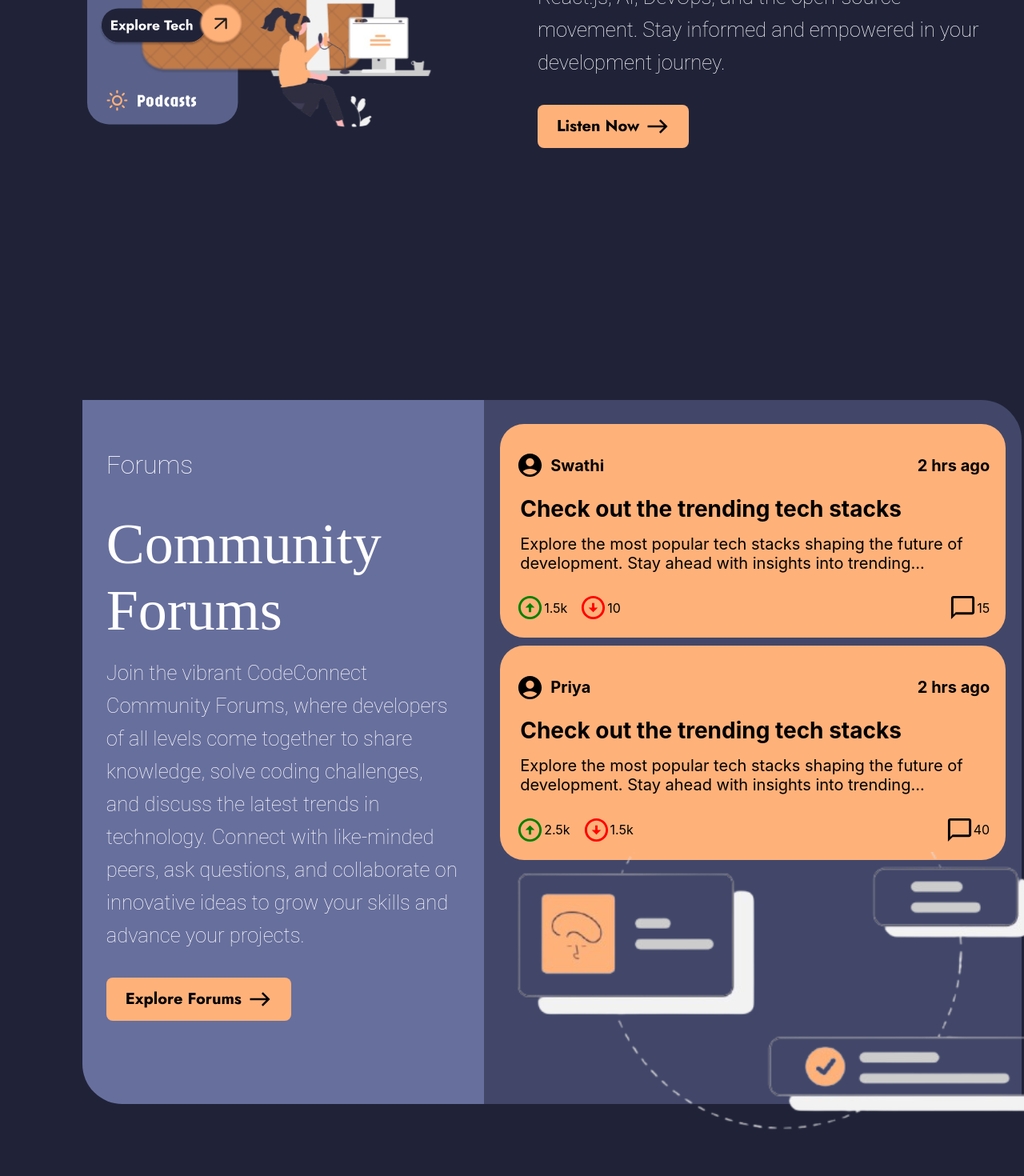
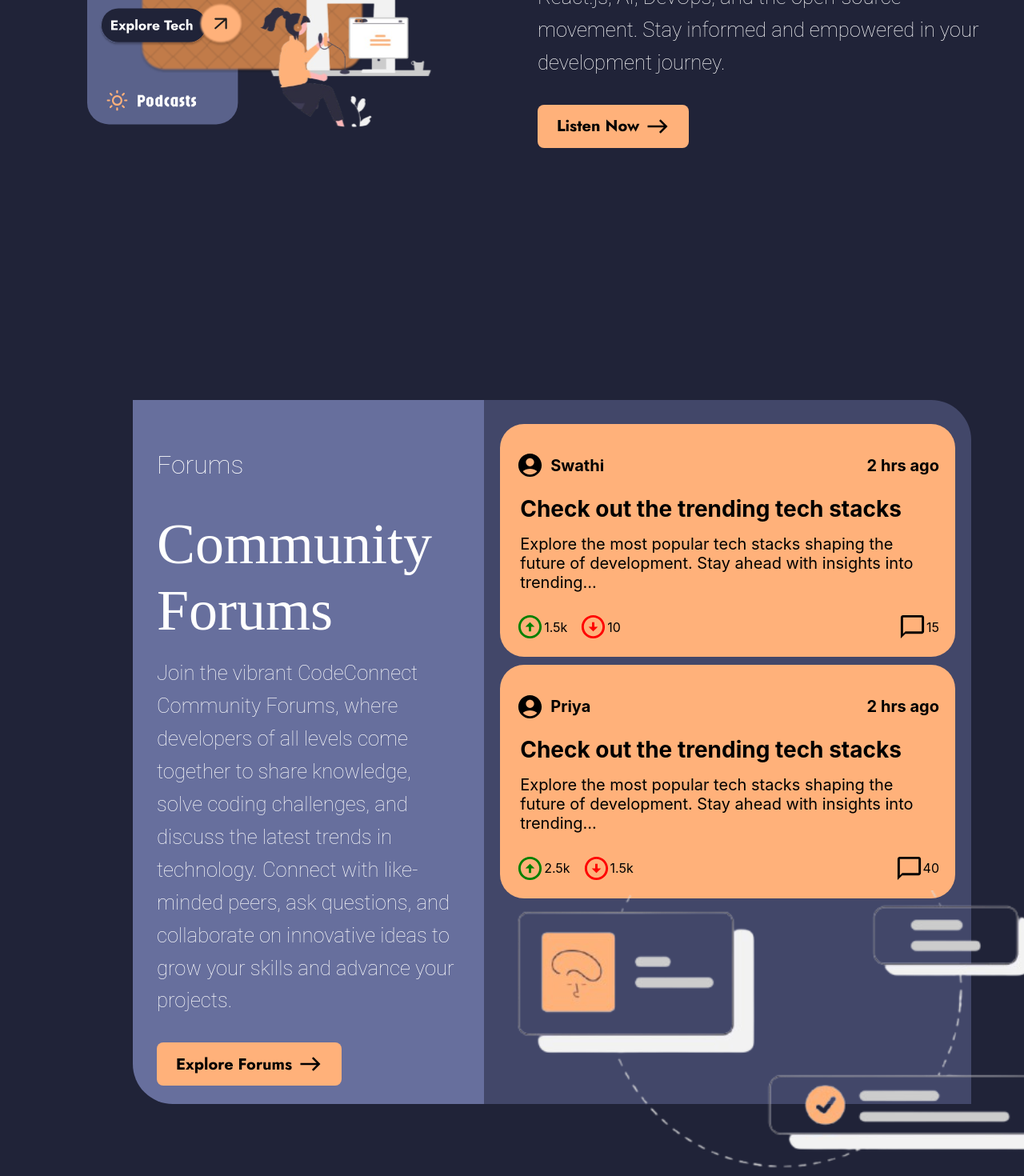
Before and after one commit to Swathikrishna-0/CodeConnect, a React (Vite) app: page / in a window 1280 px wide. Shown: the part 3623-5093 px from the top of the page at 80% size. Before the commit the page ends 5072 px from the top, so only its background shows below. Built offline with nearby package versions, Linux system fonts and the light colour scheme; a web font is replaced by a local one.

Commit message:
forums completed

```diff
--- a/src/Components/LandingPage/Forums/Forums.jsx
+++ b/src/Components/LandingPage/Forums/Forums.jsx
@@ -9,7 +9,7 @@ import ChatBubbleOutlineIcon from "@mui/icons-material/ChatBubbleOutline";
 
 const Forums = () => {
   return (
-    <div className="forums-container">
+    <div id="forums" className="forums-container">
       <div className="forums-left">
         <p className="forums-tag">Forums</p>
         <h2 className="forums-heading">Community Forums</h2>
--- a/src/Components/LandingPage/Forums/Forums.scss
+++ b/src/Components/LandingPage/Forums/Forums.scss
@@ -19,7 +19,7 @@
   background-color: #676f9d;
   padding: 30px;
   border-bottom-left-radius: 50px;
-  width: 35%;
+  width: 30%;
   @media (max-width: 1200px) {
     width: 80%;
     border-top-right-radius: 50px;
@@ -27,7 +27,7 @@
   }
 }
 .forums-right {
-  width: 50%;
+  width: 45%;
   background-color: #424769;
   padding: 20px;
   border-top-right-radius: 50px;
--- a/src/Components/LandingPage/Podcasts/Podcasts.jsx
+++ b/src/Components/LandingPage/Podcasts/Podcasts.jsx
@@ -7,6 +7,7 @@ import EastIcon from "@mui/icons-material/East";
 const Podcasts = () => {
   // Framer Motion animations
   const podcastVariants = {
+
     hidden: { opacity: 0, y: 50 },
     visible: { opacity: 1, y: 0, transition: { duration: 0.6 } },
   };
@@ -17,7 +18,7 @@ const Podcasts = () => {
   };
 
   return (
-    <section className="podcasts-section">
+    <section id="podcasts" className="podcasts-section">
       {/* Podcasts Content (Left Side) */}
       <motion.div
         className="podcasts-image"
```
Also changed, not shown: src/Components/LandingPage/Footer/Footer.jsx (added, +10 -0 lines), src/App.js (added), src/Components/LandingPage/Footer/Footer.scss (added), src/assets/about.svg (added).
